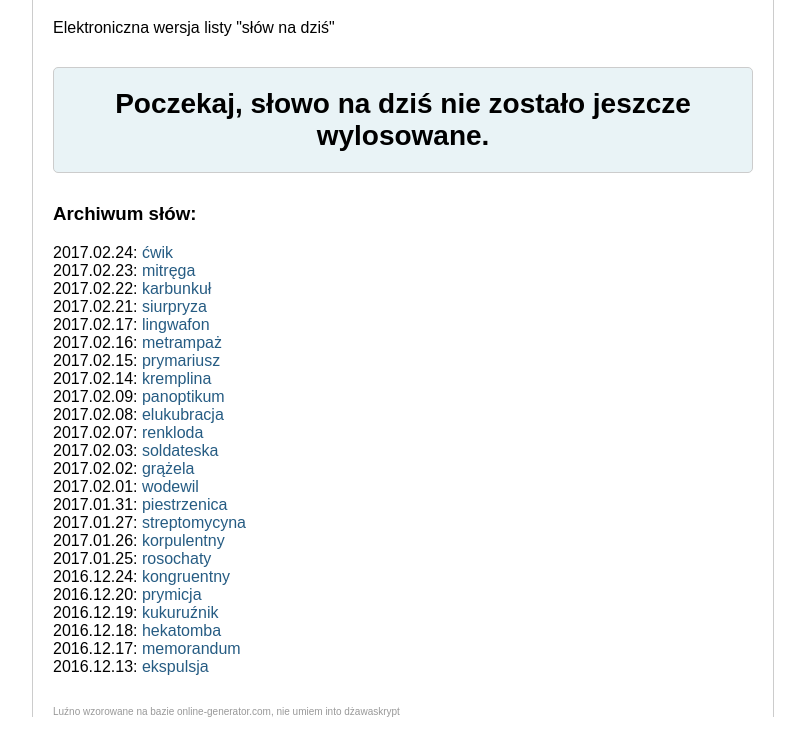
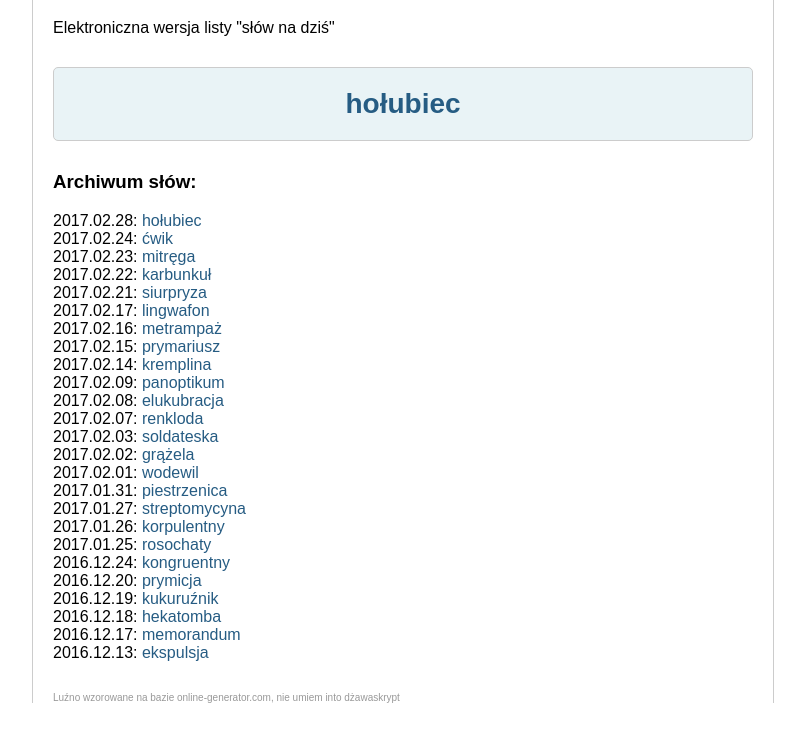
Before and after one commit to mkierc/slowo-na-dzis, a plain HTML site: page index.html in a window 1280 px wide. Shown: the part 61-800 px from the top of the page, without its empty margins (237-1042 px from the left). Drawn offline with Linux system fonts and the light colour scheme.

Commit message:
hołubiec added

```diff
--- a/index.html
+++ b/index.html
@@ -8,6 +8,7 @@
     <script type="text/javascript">
         function generator() {
             var wordmap = {
+                "2017.02.28": "hołubiec",
                 "2017.02.24": "ćwik",
                 "2017.02.23": "mitręga",
                 "2017.02.22": "karbunkuł",
```
